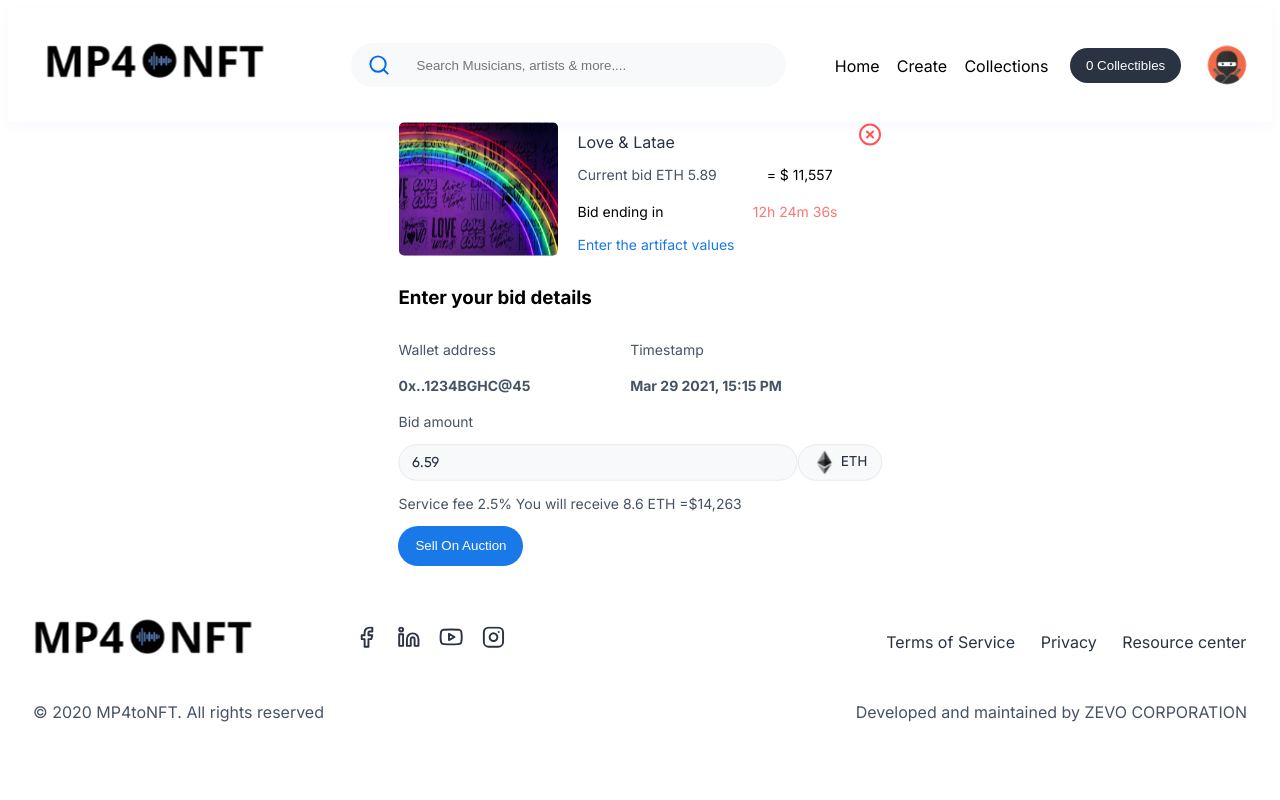
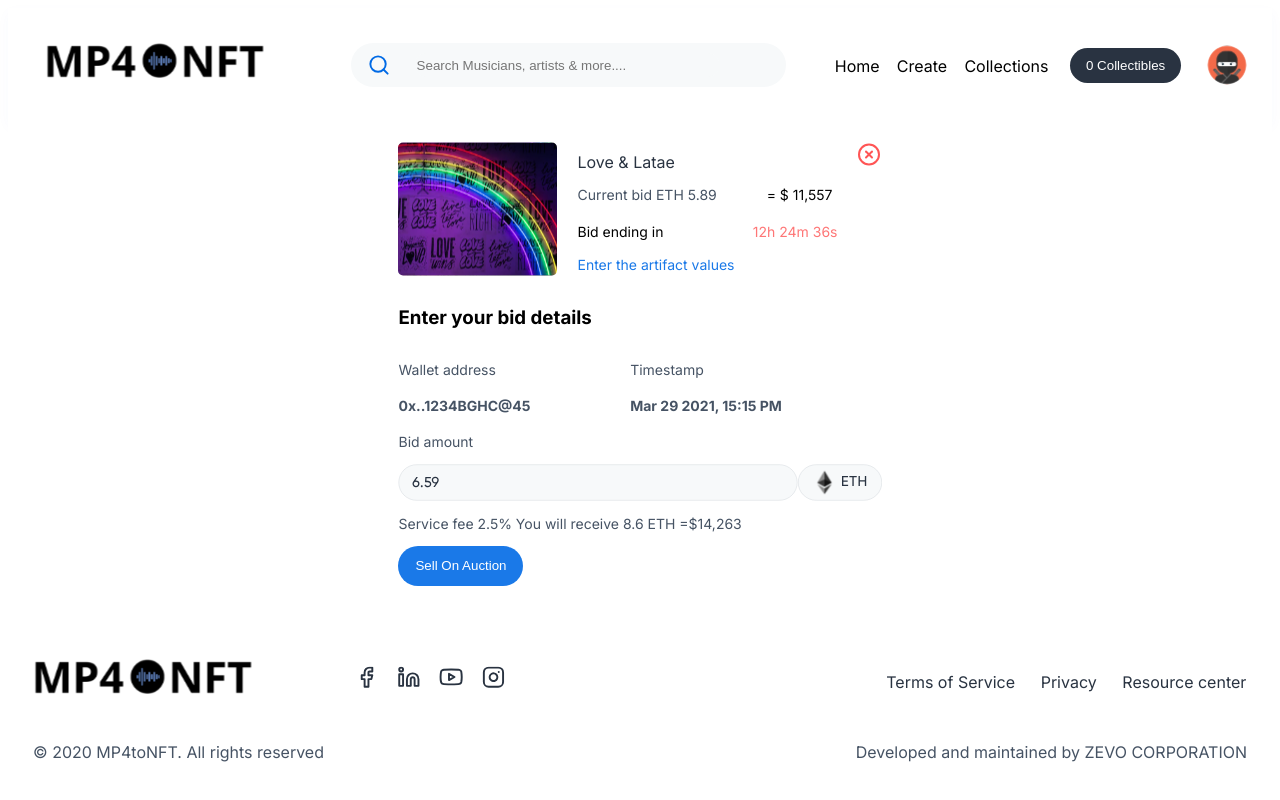
Before and after one commit to shriharini10/design, a Next.js app: page /overlay/Sellon_auction in a window 1280 px wide. Built offline with nearby package versions, Linux system fonts and the light colour scheme.

Commit message:
fix: css of overlay is changed

```diff
--- a/app/overlay/Sellon_auction/Sellon_auction.css
+++ b/app/overlay/Sellon_auction/Sellon_auction.css
@@ -1,3 +1,11 @@
+.bidpage {
+    display: grid;
+    grid-auto-flow: row;
+    justify-content: center;
+    background-color: #FFFF;
+    padding: 20px;
+}
+
 .topsection {
     display: grid;
     grid-auto-flow: column;
```
